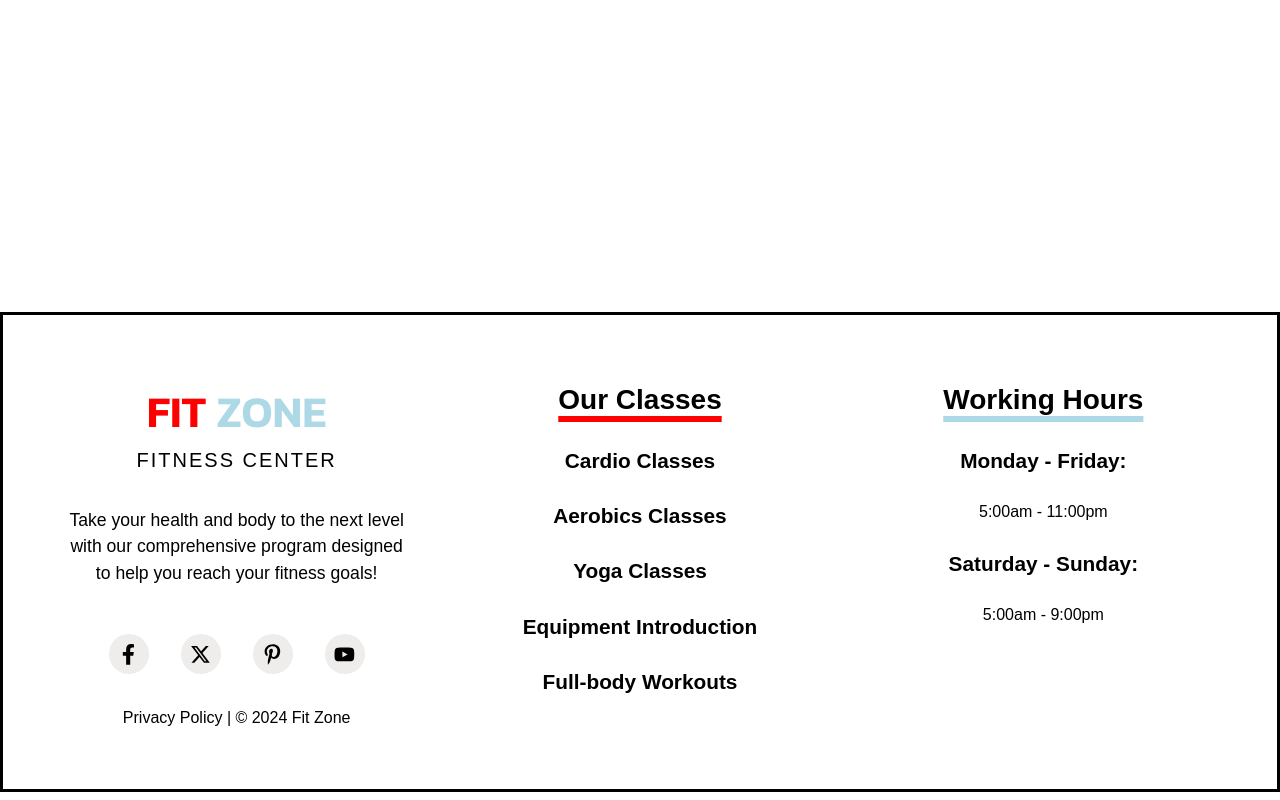
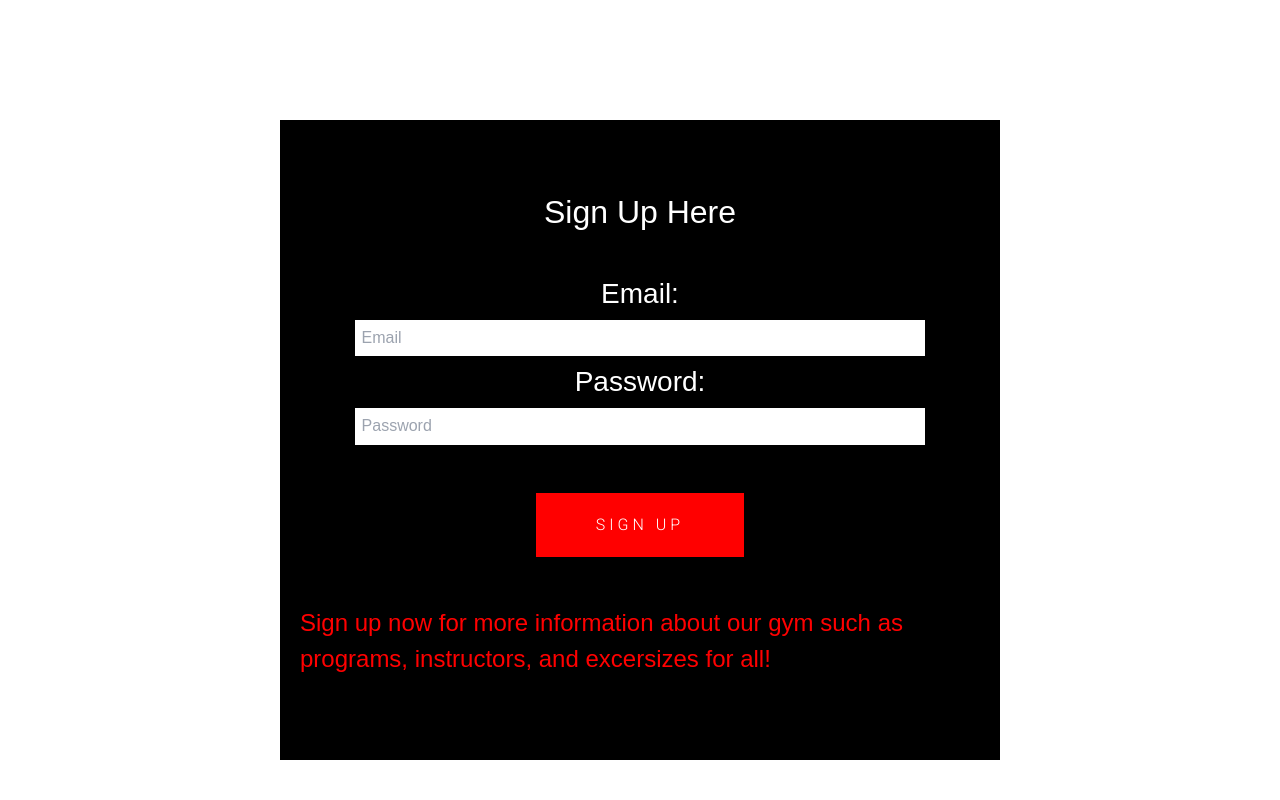
Before and after one commit to NMc0der/gym-website1, a Next.js app: page /signUp in a window 1280 px wide. Before the commit this address had no page. Shown: the part 620-1420 px from the top of the page. Built offline with nearby package versions, Linux system fonts and the light colour scheme.

Commit message:
created sign up page and general styling

```diff
--- /dev/null
+++ b/src/app/(Routes)/signUp/page.jsx
@@ -0,0 +1,35 @@
+import Button from "@/app/components/button";
+import "./signUp.scss";
+
+const signUp = () => {
+  return (
+    <div className="sign-up-container">
+      <form className="sign-up-form" action="">
+        <h3>Sign Up Here</h3>
+        <label htmlFor="signUpEmail">Email:</label>
+        <input
+          placeholder="Email"
+          type="email"
+          name="signUpEmail"
+          id="signUpEmail"
+        />
+        <label htmlFor="signUpPassword">Password:</label>
+        <input
+          placeholder="Password"
+          type="password"
+          name="signUpPassword"
+          id="signUpPassword"
+        />
+        <div className="sign-in-button-container">
+          <Button text="Sign Up" />
+        </div>
+        <p className="sign-up-now-text">
+          Sign up now for more information about our gym such as programs,
+          instructors, and excersizes for all!{" "}
+        </p>
+      </form>
+    </div>
+  );
+};
+
+export default signUp;
--- /dev/null
+++ b/src/app/(Routes)/signUp/signUp.scss
@@ -0,0 +1,49 @@
+.sign-up-container {
+  background-color: black;
+  color: white;
+  margin: 8rem;
+  display: flex;
+  justify-content: center;
+  //   align-items: center;
+  //   padding: 5rem;
+  border: 4px solid black;
+  height: 40rem;
+  width: 45rem;
+
+  margin: 8rem auto;
+
+  h3 {
+    font-size: 2rem;
+    margin-bottom: 2rem;
+  }
+}
+
+.sign-up-form {
+  padding-top: 4rem;
+  width: 100%;
+  display: flex;
+  flex-direction: column;
+  //   justify-content: center;
+  align-items: center;
+  text-align: start;
+  label {
+    font-size: 1.75rem;
+    margin: 0.3rem;
+  }
+  input {
+    color: black;
+    padding: 0.4rem;
+    width: 80%;
+  }
+}
+
+.sign-in-button-container {
+  margin-top: 3rem;
+}
+
+.sign-up-now-text {
+  margin-top: 3rem;
+  margin-left: 1rem;
+  font-size: 1.5rem;
+  color: red;
+}
--- a/src/app/components/navbar.jsx
+++ b/src/app/components/navbar.jsx
@@ -44,9 +44,10 @@ const Nav = () => {
         >
           <GiHamburgerMenu />
         </div>
-        <div className="sign-in-icon">
+        <Link className="sign-in-icon" href="/signUp">
           <IoPersonOutline />
-        </div>
+        </Link>
+        {/* <div></div> */}
         {/* <div className="sidebar-icon">
           <FiSidebar />
         </div> */}
--- a/src/app/styles/global.scss
+++ b/src/app/styles/global.scss
@@ -192,11 +192,11 @@ $color-primary: blue;
   align-items: center;
   gap: 1rem;
 
-  div > * {
+  a > * {
     font-size: 2.75rem;
   }
 
-  div > *:hover {
+  a > *:hover {
     @include hovTrasition();
   }
 
```
